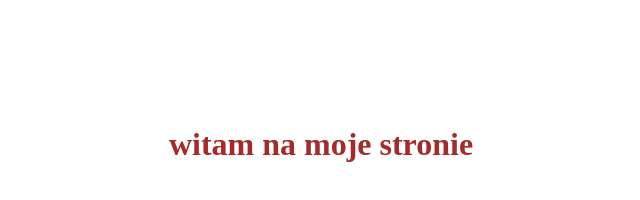
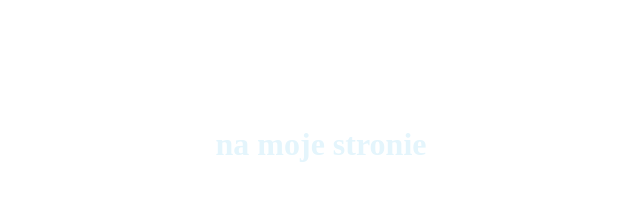
Before and after one commit to xxxmarxxx/Project2-Test, a plain HTML site: page page_1.html in a window 1280 px wide. Shown: the whole page, without its empty margins (319-959 px from the left). Drawn offline with Linux system fonts and the light colour scheme.

Commit message:
change a:link

```diff
--- a/page_1.html
+++ b/page_1.html
@@ -1,18 +1,48 @@
 <html lang="en">
+
 <head>
     <meta charset="UTF-8">
     <meta name="viewport" content="width=device-width, initial-scale=1.0">
     <title>Learn Development</title>
     <style>
-        h1{
-            color: brown;
+        h1 {
+            /* color: brown; */
             font-size: 2rem;
             text-align: center;
             margin-top: 10%;
+            text-decoration: none;
+            text-shadow: rgba(0, 0, 0, 0.071);
         }
+            a:link {
+                color: #e4f5fc;
+                text-decoration: none;
+            }
+
+            /* unbesuchte Links */
+            a:visited {
+                color: #a5e0fc;
+                text-decoration: none;
+            }
+
+            /* besuchte Links*/
+            a:hover {
+                color: #e4f6fe;
+                text-decoration: none;
+            }
+
+            /* Benutzer fährt mit der Maus darüber */
+            a:active {
+                color: #c1dfff;
+                text-decoration: none;
+            }
+
+            /* aktive Links */
+
     </style>
 </head>
+
 <body>
-    <h1>witam na moje stronie</h1>
+    <h1><a href="/index.html">na moje stronie</a></h1>
 </body>
+
 </html>
```
Also changed, not shown: index.html (+1 -1 lines).
